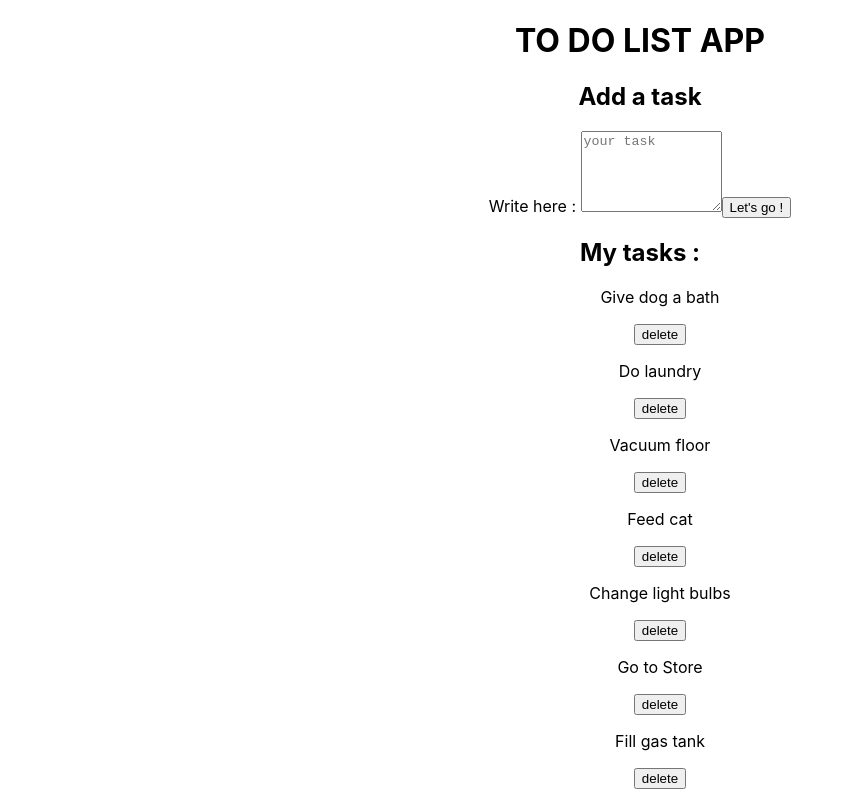
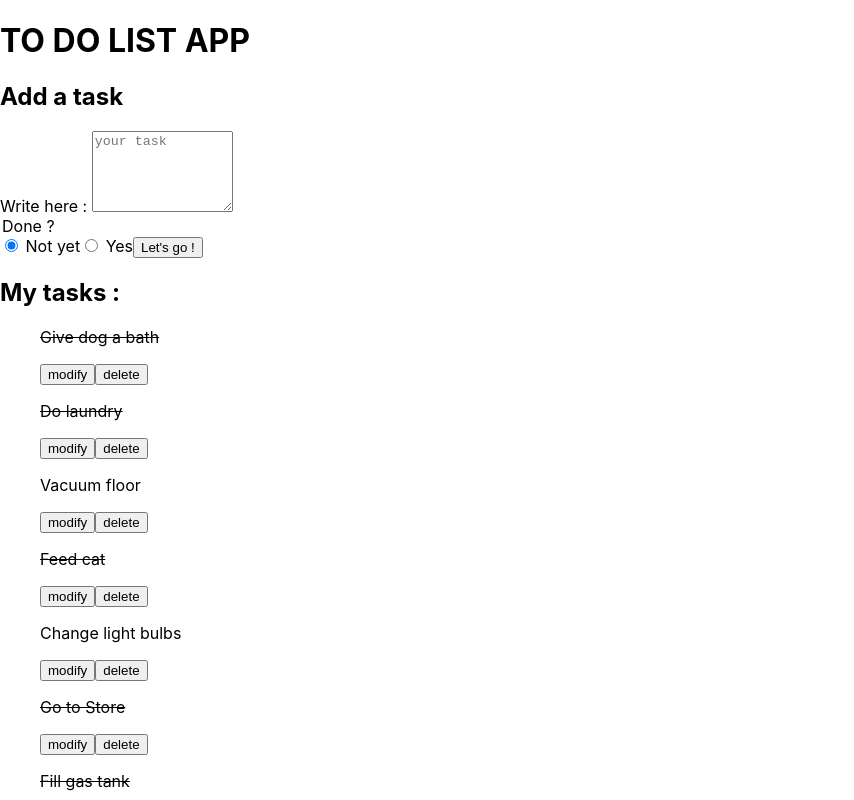
Before and after one commit to AlixV/todolist-mockjson-react, a React (Create React App) app: page / in a window 1280 px wide. Shown: the top 800 px of the page, without its empty margins (0-854 px from the left). Built offline with nearby package versions, Linux system fonts and the light colour scheme; data requests are answered from the project's data file.

Commit message:
work on completed or not

```diff
--- a/data/db.json
+++ b/data/db.json
@@ -100,8 +100,12 @@
       "id": 21
     },
     {
-      "task": "Smoke stawberries",
+      "task": "Have a walk on the river side near Paris ",
       "id": 22
+    },
+    {
+      "task": "sleep",
+      "id": 23
     }
   ]
 }
--- a/src/App.css
+++ b/src/App.css
@@ -1,4 +1,4 @@
-.App {
+/* .App {
   text-align: center;
 }
 
@@ -35,4 +35,8 @@
   to {
     transform: rotate(360deg);
   }
+} */
+
+.strike{
+  text-decoration: line-through;
 }
--- a/src/App.js
+++ b/src/App.js
@@ -18,7 +18,53 @@ function App() {
       });
   }, []); // comment surveiller sans infinit loop à l'ouverture
 
-  // const deleteTask = (id) => {
+  const deleteTask = (id) => {
+    axios
+      .delete("http://localhost:8000/todo/" + id)
+      .then(() => {
+        console.log("delete successful");
+      })
+      .catch((e) => console.log(e));
+  };
+
+  const updateTask = (id) => {
+    axios
+      .put("http://localhost:8000/todo/" + id)
+      .then(() => {
+        console.log("update successful");
+      })
+      .catch((e) => console.log(e));
+  };
+
+  // const completeTask = (id) => {
+  //   axios
+  //     .put("http://localhost:8000/todo/" + id)
+  //     .then(() => {
+  //       console.log("update successful");
+  //     })
+  //     .catch((e) => console.log(e));
+  // };
+
+  return (
+    <div className="App">
+      <Header />
+      <Form />
+      {tasks && (
+        <TodoList
+          tasks={tasks}
+          deleteTask={deleteTask}
+          updateTask={updateTask}
+        />
+      )}
+    </div>
+  );
+}
+
+export default App;
+
+/*
+
+ // const deleteTask = (id) => {
   //   setTasks(
   //     axios
   //       .delete("http://localhost:8000/todo/" + id)
@@ -28,36 +74,7 @@ function App() {
   //       .catch((e) => console.log(e))
   //   );
   // };
-
-  const deleteTask = (id) => {
-    axios
-      .delete("http://localhost:8000/todo/" + id)
-      .then(() => {
-        console.log("delete successful");
-      })
-      .catch((e) => console.log(e));
-  };
-
-  // deleteTask(id){
-  //   axios
-  //     .delete("http://localhost:8000/todo/{id}")
-  //     .then(()=> console.log("delete successful"))
-  //     .catch((e)=> console.log(e))
-  // } = > fonctionne pas du tout
-
-  return (
-    <div className="App">
-      <Header />
-      <Form />
-      {/* {tasks && <TodoList tasks={tasks} />} */}
-      {tasks && <TodoList tasks={tasks} deleteTask={deleteTask} />}
-    </div>
-  );
-}
-
-export default App;
-
-/*
+  //  = > fonctionne pas du tout
 
  // axios
     //   .get("http://localhost:8000/todo")
@@ -66,6 +83,7 @@ export default App;
     //     setTasks(data);
     //   })
     //   .catch((e) => console.log(e));
+    // => NON
 
 useEffect(()=>{
   fetch("http://localhost:8000/todo")
--- a/src/components/Form.jsx
+++ b/src/components/Form.jsx
@@ -3,12 +3,13 @@ import React, { useState } from "react";
 
 const Form = () => {
   const [task, setTask] = useState();
+  const [complete, setComplete] = useState();
   const [error, setError] = useState();
 
   const handleSubmit = (e) => {
     // e.preventDefault();
 
-    const newTask = { task };
+    const newTask = { task, complete };
 
     axios
       .post("http://localhost:8000/todo", newTask)
@@ -29,6 +30,7 @@ const Form = () => {
         <h2>Add a task </h2>
         <label htmlFor="task"> Write here : </label>
         <textarea
+          id="task"
           name="task"
           type="textarea"
           rows="5"
@@ -37,6 +39,27 @@ const Form = () => {
           value={task}
           onChange={(e) => setTask(e.target.value)}
         />
+
+        <legend> Done ?</legend>
+        <input
+          type="radio"
+          name="complete"
+          id="false"
+          value={complete}
+          onChange={(e) => setComplete(e.target.value)}
+          checked
+        />
+        <label htmlFor="false"> Not yet</label>
+
+        <input
+          type="radio"
+          name="complete"
+          id="true"
+          value={complete}
+          onChange={(e) => setComplete(e.target.value)}
+        />
+        <label htmlFor="true"> Yes</label>
+
         <button type="submit"> Let's go !</button>
         {/* type="submit" useful ? */}
       </form>
--- a/src/components/TodoList.jsx
+++ b/src/components/TodoList.jsx
@@ -1,10 +1,6 @@
 import React from "react";
 
-// const TodoList = ({ tasks }) => {
-const TodoList = ({ tasks, deleteTask }) => {
-  // const { tasks } = props;
-  // console.log("Tasks list : " + tasks);
-
+const TodoList = ({ tasks, deleteTask, updateTask }) => {
   return (
     <>
       <h2> My tasks : </h2>
@@ -12,13 +8,15 @@ const TodoList = ({ tasks, deleteTask }) => {
         {tasks.map((task, index) => {
           return (
             <li
-              className="post-it"
+              className={task.complete ? " post-it strike" : "post-it"}
               key={task.id}
               style={{
                 listStyleType: "none",
               }}
             >
               <p>{task.task}</p>
+              <button onClick={() => updateTask(task.id)}>modify</button>
+              {/* <button onClick={() => updateTask(task.id)}>complete</button> */}
               <button onClick={() => deleteTask(task.id)}>delete</button>
             </li>
           );
```
Also changed, not shown: 1 other file (tests, documents, lock files or other folders).
